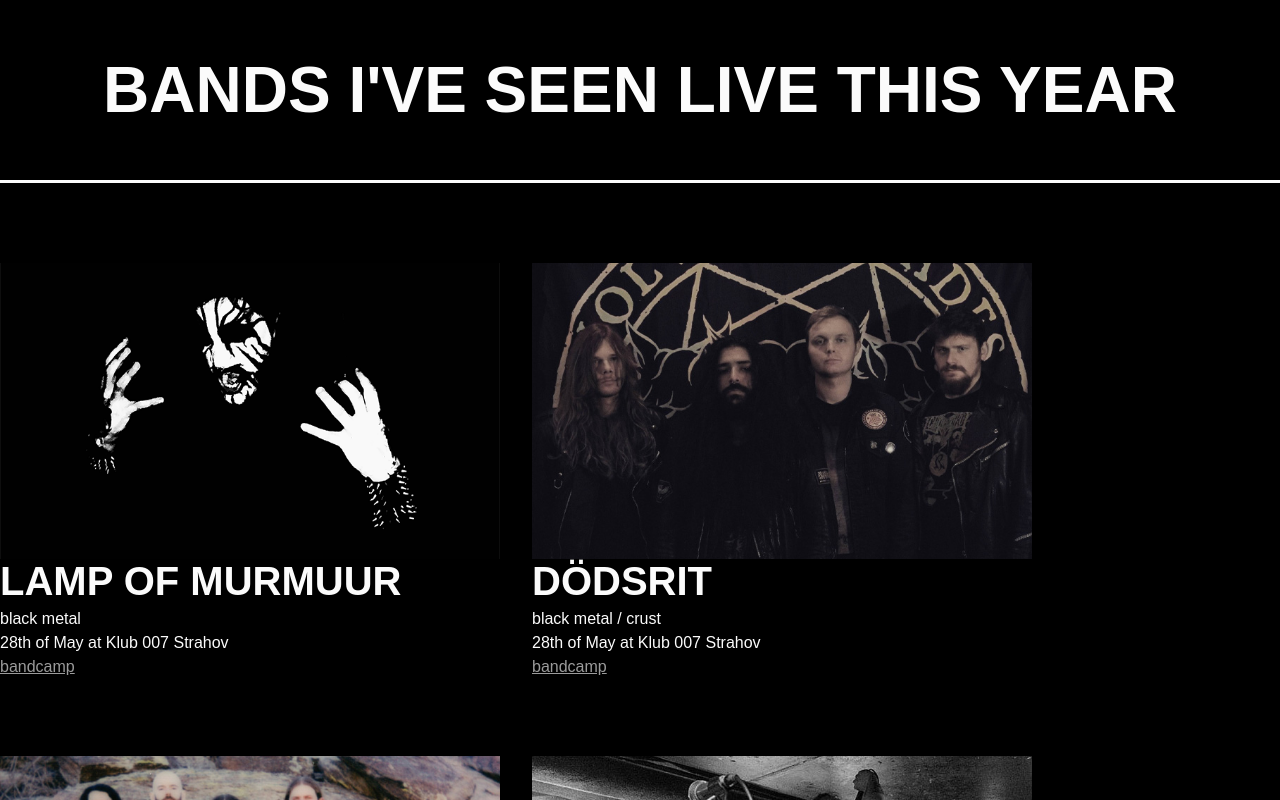
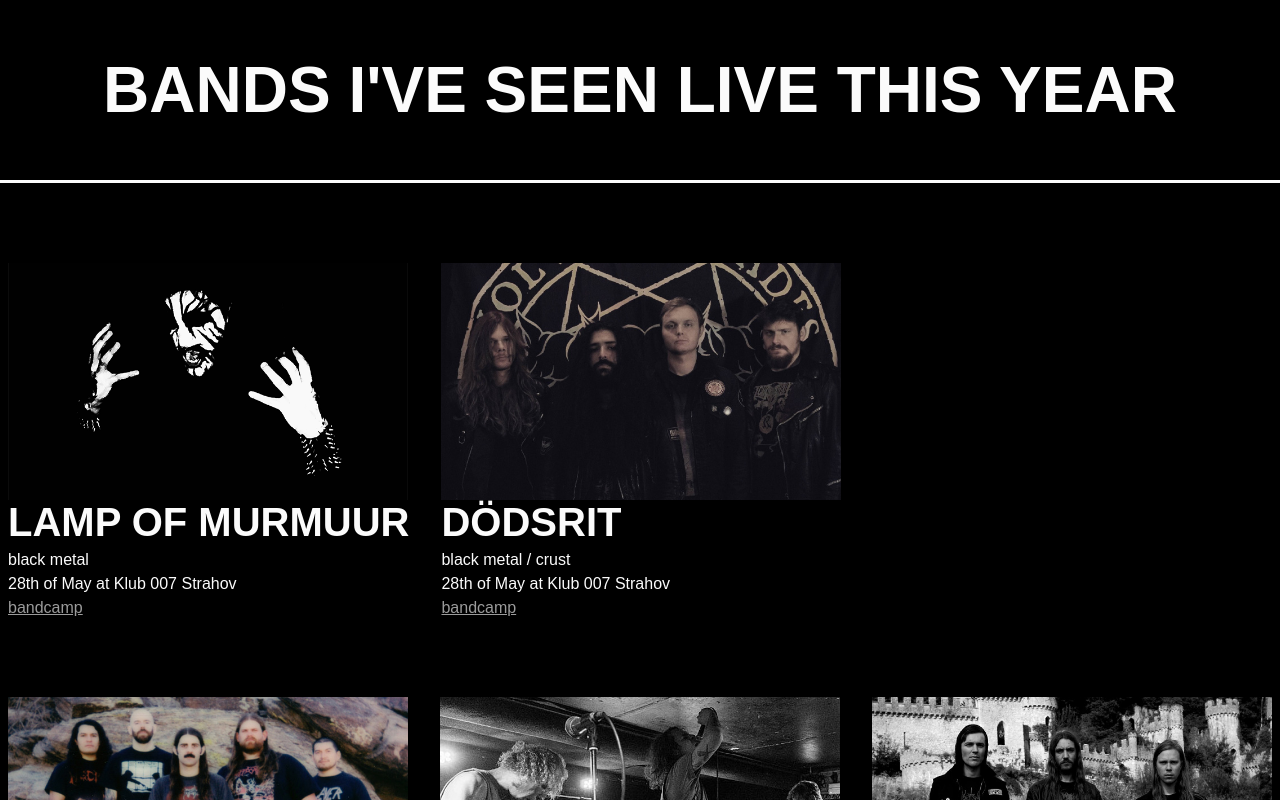
Before and after one commit to rainsab/bisty, a React (Vite) app: page / in a window 1280 px wide. Shown: the top 800 px of the page. Built offline with nearby package versions, Linux system fonts and the light colour scheme; a web font is replaced by a local one.

Commit message:
updated desktop version

```diff
--- a/src/style.css
+++ b/src/style.css
@@ -17,7 +17,7 @@
 }
 
 .cards-list {
-    max-width: 1564px;
+    max-width: 1264px;
     margin: auto;
     display: flex;
     flex-flow: wrap;
@@ -31,7 +31,7 @@
 }
 
 .card-img {
-    max-width: 500px;
+    max-width: 400px;
     height: 100%;
 }
 
```
